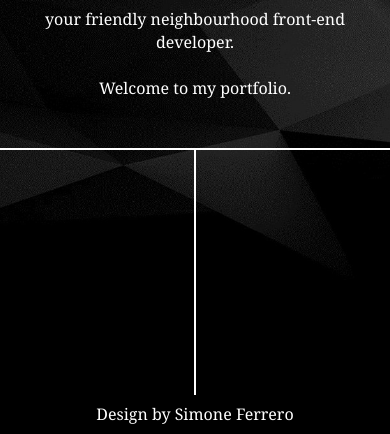
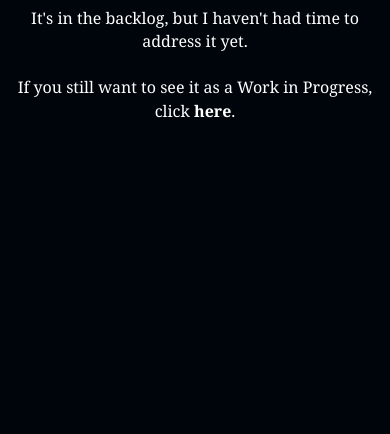
Before and after one commit to simoneferrero/portfolio, a Gatsby site: page / in a window 390 px wide. Shown: the part 410-844 px from the top of the page. Built offline with nearby package versions, Linux system fonts and the light colour scheme; Gatsby itself is replaced by a stand-in of ours.

Commit message:
v4 - Added responsive warning, updated readme

```diff
--- a/package.json
+++ b/package.json
@@ -22,7 +22,7 @@
     "gatsby-source-medium": "^2.0.1",
     "gatsby-transformer-sharp": "^2.1.8",
     "react": "^16.7.0-alpha.2",
-    "react-dom": "^16.6.3",
+    "react-dom": "^16.7.0-alpha.2",
     "react-emotion": "^9.2.12",
     "react-helmet": "^5.2.0",
     "react-icons": "^3.2.2",
--- a/src/components/Layout/index.js
+++ b/src/components/Layout/index.js
@@ -8,6 +8,7 @@ import { StaticQuery, graphql } from 'gatsby'
 import Header from 'components/Header'
 import Footer from 'components/Footer'
 import Transition from 'components/Transition'
+import ResponsiveWarning from 'components/ResponsiveWarning'
 
 import { css } from 'emotion'
 
@@ -105,6 +106,7 @@ const Layout = ({ children, location }) => (
               <Footer />
             </div>
           </div>
+          <ResponsiveWarning />
         </div>
       </>
     )}
--- /dev/null
+++ b/src/components/ResponsiveWarning/index.js
@@ -0,0 +1,98 @@
+import React, { PureComponent } from 'react'
+
+import { css, cx } from 'emotion'
+
+import mq from 'css/mediaQueries'
+import { colors } from 'css/theme'
+
+const responsiveWarningStyles = css`
+  position: absolute;
+  top: 0;
+  left: 0;
+  height: 100%;
+  width: 100%;
+  background-color: ${colors.black};
+  display: flex;
+  align-items: center;
+  justify-content: center;
+  text-align: center;
+  flex-direction: column;
+
+  & span {
+    font-weight: 700;
+    cursor: pointer;
+
+    &:hover {
+      text-decoration: underline;
+    }
+  }
+
+  ${mq.laptop},
+  ${mq.desktop},
+  ${mq.bigDesktop} {
+    display: none;
+  }
+`
+
+const hiddenWarningStyles = css`
+  display: none;
+`
+
+export default class ResponsiveWarning extends PureComponent {
+  state = {
+    hidden: false,
+  }
+
+  handleClick = () => this.setState({ hidden: true })
+
+  render() {
+    const responsiveWarningFullStyles = cx(responsiveWarningStyles, {
+      [hiddenWarningStyles]: this.state.hidden,
+    })
+
+    return (
+      <div className={responsiveWarningFullStyles}>
+        <h1>WARNING: This website is not optimised for responsive layouts.</h1>
+        <p>
+          It&#39;s in the backlog, but I haven&#39;t had time to address it yet.
+        </p>
+        <p>
+          If you still want to see it as a Work in Progress, click{' '}
+          <span onClick={this.handleClick}>here</span>.
+        </p>
+      </div>
+    )
+  }
+}
+
+// TODO: for some reason this doesn't work; find out why
+// const ResponsiveWarning = () => {
+//   const [warning, setWarning] = useState(false)
+//   const handleClick = () => {
+//     setWarning(true)
+//   }
+//
+//   const responsiveWarningFullStyles = cx(responsiveWarningStyles, {
+//     [hiddenWarningStyles]: warning,
+//   })
+//
+//   return (
+//     <div className={responsiveWarningFullStyles}>
+//       <h1>
+//         WARNING: This website is not optimised for responsive
+//         layouts.
+//       </h1>
+//       <p>
+//         It&#39;s in the backlog, but I haven&#39;t had time to address
+//         it yet.
+//       </p>
+//       <p>
+//         If you still want to see it as a Work in Progress, click{' '}
+//         <button onClick={handleClick}>Here.</button>
+//       </p>
+//       <p>state is { `${warning}` }</p>
+//     </div>
+//   )
+// }
+//
+// export default ResponsiveWarning
--- /dev/null
+++ b/src/css/mediaQueries.js
@@ -0,0 +1,19 @@
+/*
+ * Media queries
+ *
+ * Apply conditional styles based on device width, e.g.:
+ * [mq.phone]: {
+ *   color: 'red',
+ * },
+ *
+ */
+
+const mq = {
+  phone: '@media only screen and (max-width: 599px)',
+  tablet: '@media only screen and (min-width: 600px) and (max-width: 899px)',
+  laptop: '@media only screen and (min-width: 900px) and (max-width: 1199px)',
+  desktop: '@media only screen and (min-width: 1200px) and (max-width: 1799px)',
+  bigDesktop: '@media only screen and (min-width: 1800px)',
+}
+
+export default mq
```
Also changed, not shown: README.md, 1 other file.
